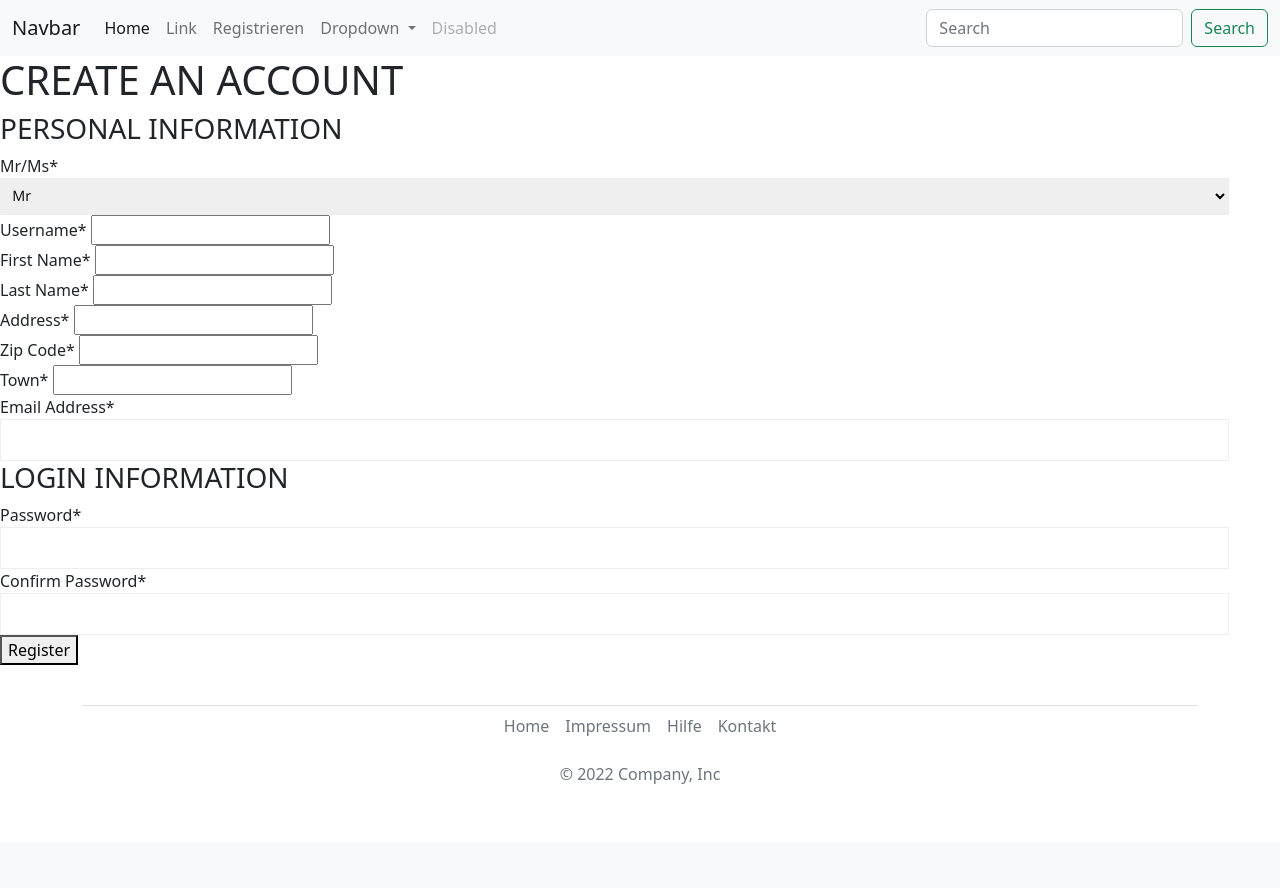
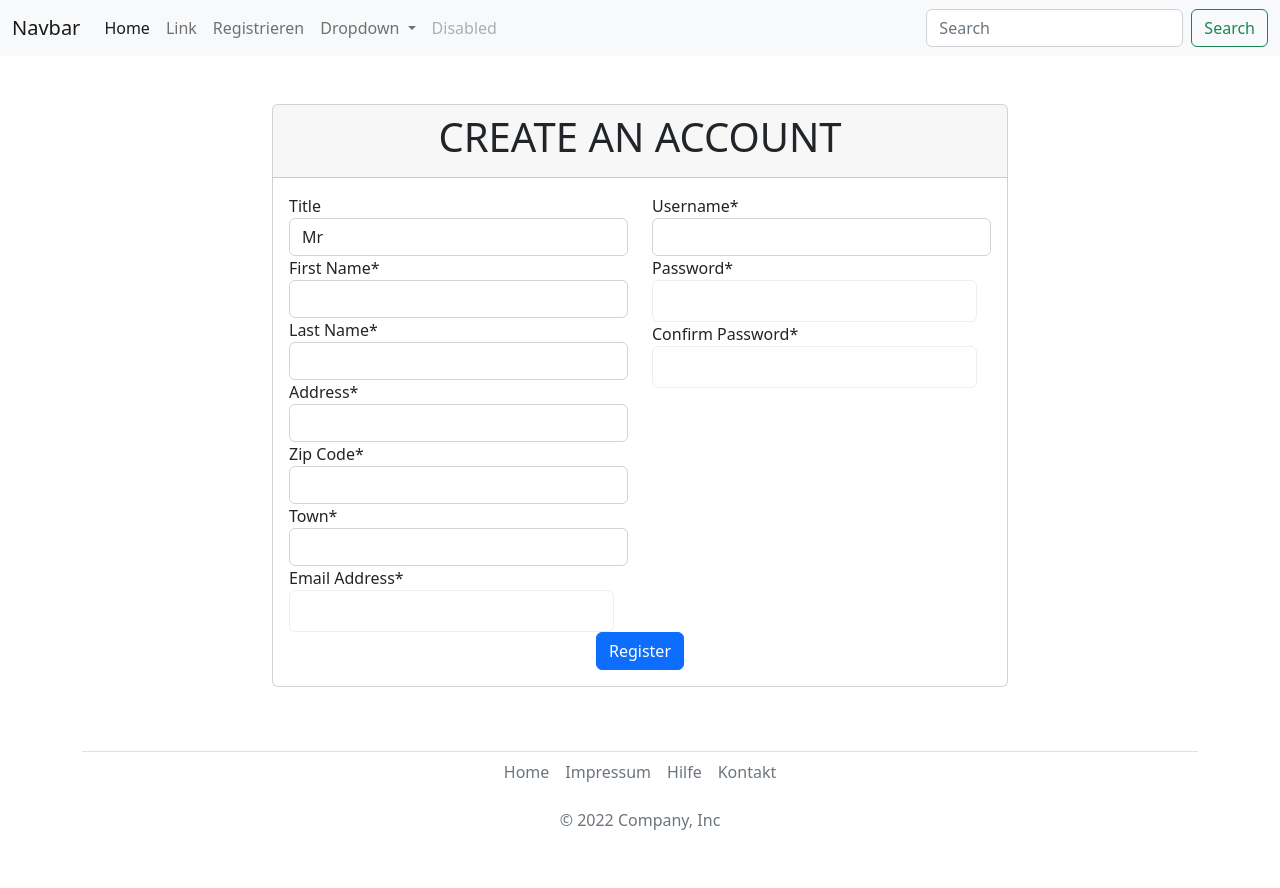
Before and after one commit to Marcx0204/CuppaLife, a PHP site: page /register.php in a window 1280 px wide. Before the commit the page ends 784 px from the top, so only its background shows below. Run offline with PHP 8.4, Linux system fonts and the light colour scheme; some libraries are stand-ins or nearby versions.

Commit message:
register form

```diff
--- a/Frontend/sites/register.php
+++ b/Frontend/sites/register.php
@@ -66,83 +66,86 @@
 		</header>
 
 
-			<!--- start-content---->
-			<div class="content login-box">
-				<div class="login-main">
-					<div class="wrap">
-						<h1>CREATE AN ACCOUNT</h1>
+        <div class="container my-5">
+  <div class="row justify-content-center">
+    <div class="col-md-8">
+      <div class="card">
+        <div class="card-header">
+          <h1 class="text-center">CREATE AN ACCOUNT</h1>
+        </div>
 
-						<div id="error" style="display:none; background: #c05353;color: #fff;padding: 10px;border-radius: 7px;margin-top: 10px;"></div>
-
-						<div class="register-grids">
+        <div class="card-body">
+          <div id="error" style="display:none; background: #c05353;color: #fff;padding: 10px;border-radius: 7px;margin-bottom: 10px;"></div>
           <form onsubmit="return false;">
-								<div class="register-top-grid">
-										<h3>PERSONAL INFORMATION</h3>
-
-										<div>
-											<span>Mr/Ms<label>*</label></span>
-											<select name="type" id="type" style="border: 1px solid #EEE;outline-color: #E45D5D;width: 96%;font-size: 0.9em;padding: 0.5em;font-family: 'Open Sans', sans-serif;">
+            <div class="row">
+              <div class="col-md-6">
+                <div class="form-group">
+                  <label for="type">Title</label>
+                  <select class="form-control" name="type" id="type">
                     <option value="Mr">Mr</option>
                     <option value="Ms">Ms</option>
                   </select>
                 </div>
 
-										<div>
-											<span>Username<label>*</label></span>
-											<input type="text" name="username" id="username" required>
+                <div class="form-group">
+                  <label for="f_name">First Name*</label>
+                  <input type="text" class="form-control" name="f_name" id="f_name" required>
                 </div>
 
-										<div>
-											<span>First Name<label>*</label></span>
-											<input type="text" name="f_name" id="f_name" required>
+                <div class="form-group">
+                  <label for="l_name">Last Name*</label>
+                  <input type="text" class="form-control" name="l_name" id="l_name" required>
                 </div>
 
-										<div>
-											<span>Last Name<label>*</label></span>
-											<input type="text" name="l_name" id="l_name" required>
+                <div class="form-group">
+                  <label for="address">Address*</label>
+                  <input type="text" class="form-control" name="address" id="address" required>
                 </div>
 
-										<div>
-											<span>Address<label>*</label></span>
-											<input type="text" name="address" id="address" required>
+                <div class="form-group">
+                  <label for="zip_code">Zip Code*</label>
+                  <input type="text" class="form-control" name="zip_code" id="zip_code" required>
                 </div>
 
-										<div>
-											<span>Zip Code<label>*</label></span>
-											<input type="text" name="zip_code" id="zip_code" required>
+                <div class="form-group">
+                  <label for="town">Town*</label>
+                  <input type="text" class="form-control" name="town" id="town" required>
                 </div>
 
-										<div>
-											<span>Town<label>*</label></span>
-											<input type="text" name="town" id="town" required>
+                <div class="form-group">
+                  <label for="email">Email Address*</label>
+                  <input type="email" class="form-control" name="email" id="email" required>
+                </div>
               </div>
 
-										<div>
-											<span>Email Address<label>*</label></span>
-											<input type="email" name="email" id="email" required>
+              <div class="col-md-6">
+                <div class="form-group">
+                  <label for="username">Username*</label>
+                  <input type="text" class="form-control" name="username" id="username" required>
                 </div>
-										<div class="clear"> </div>
+
+                <div class="form-group">
+                  <label for="password">Password*</label>
+                  <input type="password" class="form-control" name="password" id="password" required>
                 </div>
-								<div class="clear"> </div>
-								<div class="register-bottom-grid">
-										<h3>LOGIN INFORMATION</h3>
-										<div>
-											<span>Password<label>*</label></span>
-											<input type="password" name="password" id="password" required>
+
+                <div class="form-group">
+                  <label for="confirm_password">Confirm Password*</label>
+                  <input type="password" class="form-control" name="confirm_password" id="confirm_password" required>
                 </div>
-										<div>
-											<span>Confirm Password<label>*</label></span>
-											<input type="password" name="confirm_password" id="confirm_password" required>
               </div>
-										<div class="clear"> </div>
             </div>
-								<div class="clear"> </div>
-								<button onclick="register()" class="acount-btn">Register</button>
+
+            <div class="form-group text-center">
+              <button type="submit" class="btn btn-primary" onclick="register()">Register</button>
+            </div>
           </form>
         </div>
       </div>
     </div>
   </div>
+</div>
+
 
 	<!-- AJAX -->
 	<script type="text/javascript">
```
Lines whose indentation alone changed are shown as unchanged.
